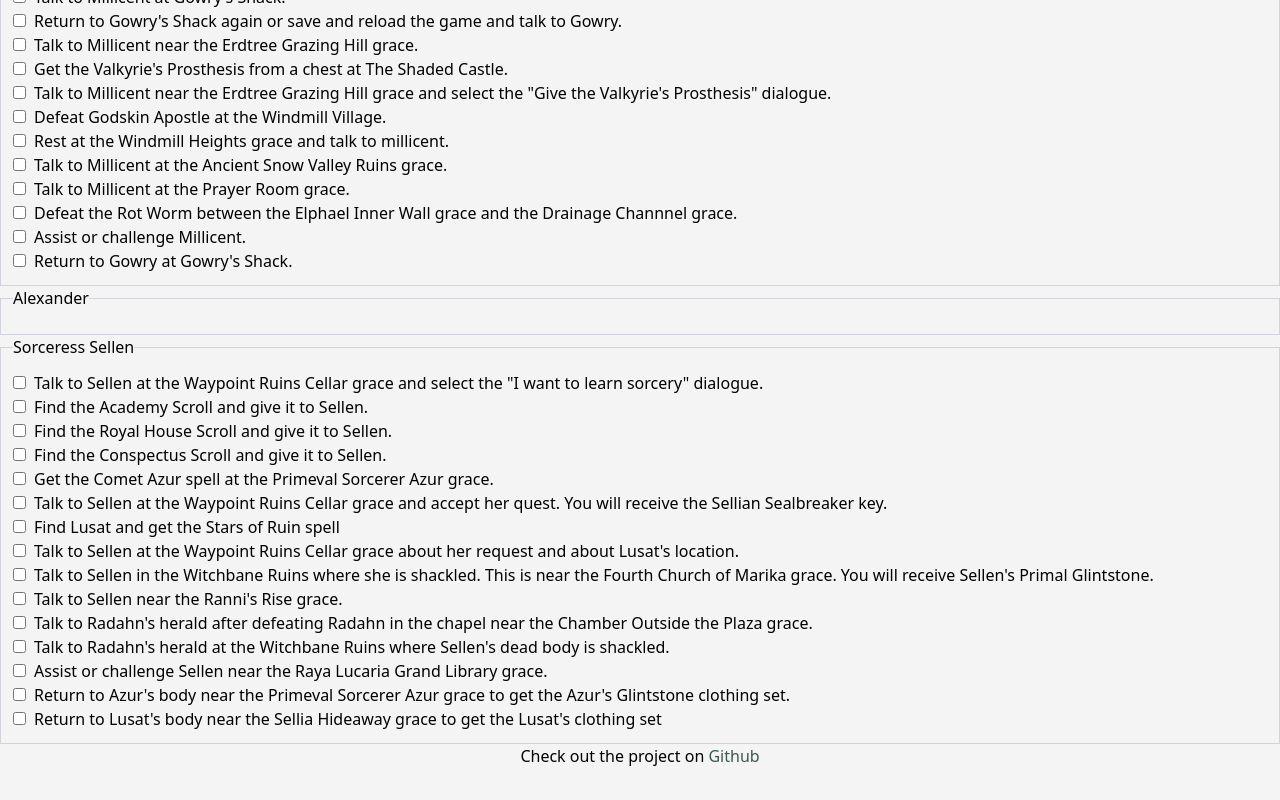
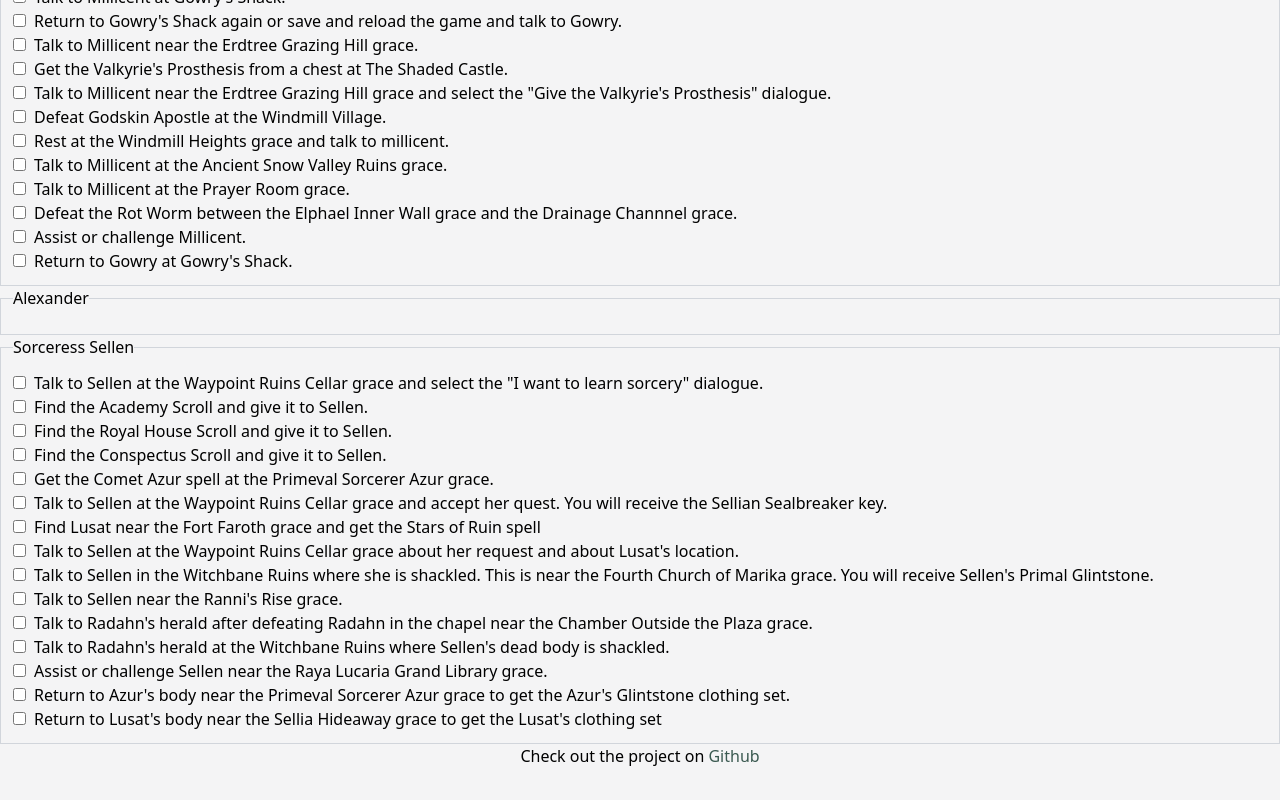
Before and after one commit to Gobluebro/Elden-Ring-Checklist, a Next.js app: page / in a window 1280 px wide. Shown: the part 1499-2299 px from the top of the page. Built offline with nearby package versions, Linux system fonts and the light colour scheme.

Commit message:
Adding a grace for Lusat before you find the hideout

```diff
--- a/data/quests.ts
+++ b/data/quests.ts
@@ -363,7 +363,8 @@ export const Quests: Array<ListType> = [
       },
       {
         id: 7,
-        description: "Find Lusat and get the Stars of Ruin spell",
+        description:
+          "Find Lusat near the Fort Faroth grace and get the Stars of Ruin spell",
       },
       {
         id: 8,
```
